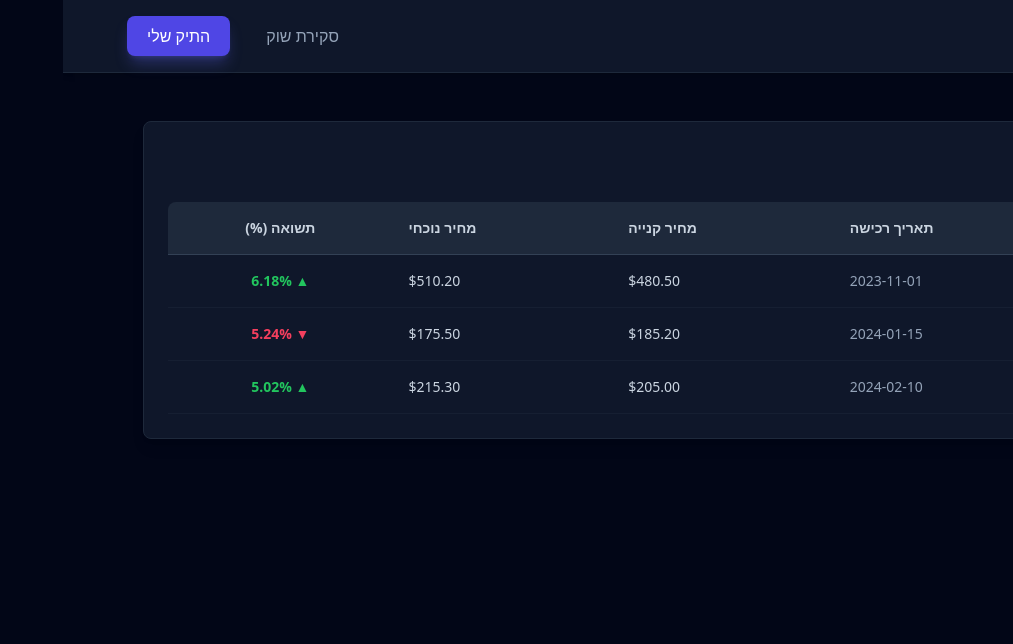
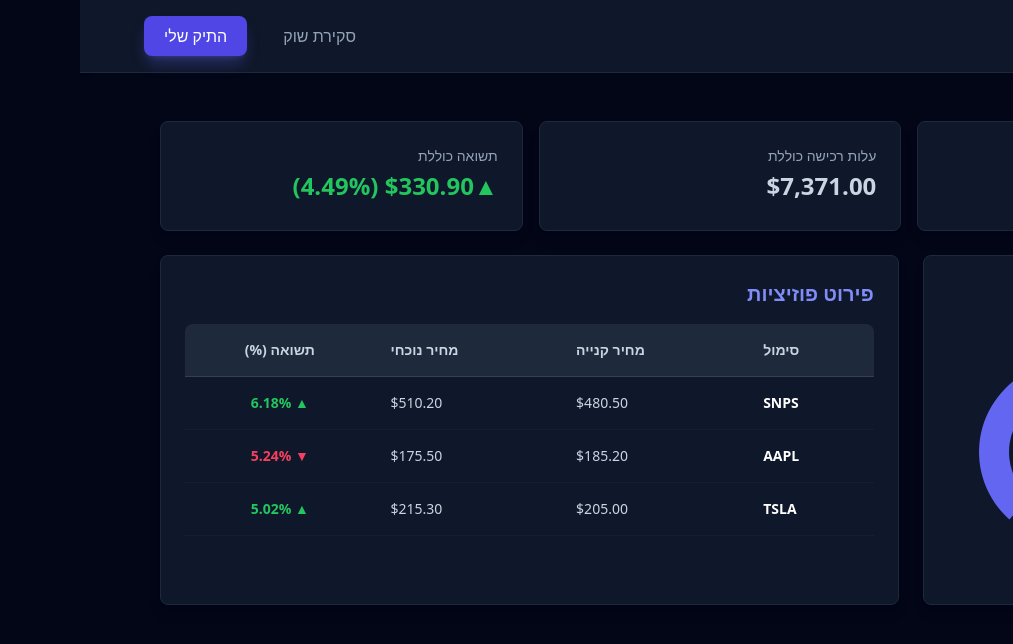
Before and after one commit to DanV-Codes/market-dashboard, a React (Create React App) app: page / in a window 1280 px wide. Both pictures are taken after a click on the button "התיק שלי". Shown: the top 644 px of the page, without its empty margins (267-1280 px from the left). Built offline with nearby package versions, Linux system fonts and the light colour scheme.

Commit message:
feat: added Recharts interactive donut chart with side legend

```diff
--- a/src/components/PortfolioTracker.js
+++ b/src/components/PortfolioTracker.js
@@ -1,52 +1,131 @@
 import React from 'react';
+// 1. ייבוא ספריות הגרפים
+import { PieChart, Pie, Cell, Tooltip, Legend, ResponsiveContainer } from 'recharts';
 
-// מסד הנתונים האישי שלך
 const myPortfolio = [
   { symbol: "SNPS", buyDate: "2023-11-01", buyPrice: 480.50, quantity: 10 },
   { symbol: "AAPL", buyDate: "2024-01-15", buyPrice: 185.20, quantity: 5 },
-  { symbol: "TSLA", buyDate: "2024-02-10", buyPrice: 205.00, quantity: 8 } // הוספתי עוד מניה בשביל הדוגמה
+  { symbol: "TSLA", buyDate: "2024-02-10", buyPrice: 205.00, quantity: 8 }
 ];
 
-// סימולציה של מחירי הבורסה נכון לרגע זה (Market Data)
 const currentMarketPrices = {
   "SNPS": 510.20,
   "AAPL": 175.50,
   "TSLA": 215.30
 };
 
+// צבעים לפרוסות העוגה (השתמשתי בצבעים שמשתלבים עם פלטת ה-Tailwind שלנו)
+const COLORS = ['#6366f1', '#14b8a6', '#f59e0b', '#ec4899', '#8b5cf6'];
+
 const PortfolioTracker = () => {
+  const formatCurrency = (value) => {
+    return value.toLocaleString('en-US', {
+      style: 'currency',
+      currency: 'USD',
+      minimumFractionDigits: 2,
+      maximumFractionDigits: 2
+    });
+  };
+
+  const totalCost = myPortfolio.reduce((sum, item) => sum + (item.buyPrice * item.quantity), 0);
+  const totalValue = myPortfolio.reduce((sum, item) => sum + (currentMarketPrices[item.symbol] * item.quantity), 0);
+  const totalProfitNominal = totalValue - totalCost;
+  const totalProfitPercent = (totalProfitNominal / totalCost) * 100;
+  const isTotalPositive = totalProfitNominal >= 0;
+
+  // 2. הכנת הנתונים לגרף: מחשבים את שווי הפרוסה של כל מניה
+  const pieData = myPortfolio.map((item) => ({
+    name: item.symbol,
+    value: currentMarketPrices[item.symbol] * item.quantity,
+  }));
+
   return (
+    <div className="space-y-6">
+      {/* אזור כרטיסי הסיכום */}
+      <div className="grid grid-cols-1 md:grid-cols-3 gap-4">
         <div className="p-6 bg-slate-900 rounded-lg shadow-lg border border-slate-800">
-      <h2 className="text-2xl font-bold mb-6 text-indigo-400">התיק האישי שלי</h2>
+          <h3 className="text-slate-400 text-sm font-medium mb-1">שווי התיק הנוכחי</h3>
+          <p className="text-3xl font-black text-white">{formatCurrency(totalValue)}</p>
+        </div>
+        <div className="p-6 bg-slate-900 rounded-lg shadow-lg border border-slate-800">
+          <h3 className="text-slate-400 text-sm font-medium mb-1">עלות רכישה כוללת</h3>
+          <p className="text-2xl font-bold text-slate-300">{formatCurrency(totalCost)}</p>
+        </div>
+        <div className="p-6 bg-slate-900 rounded-lg shadow-lg border border-slate-800">
+          <h3 className="text-slate-400 text-sm font-medium mb-1">תשואה כוללת</h3>
+          <p className={`text-2xl font-bold flex items-center gap-2 ${isTotalPositive ? 'text-green-500' : 'text-rose-500'}`}>
+            {isTotalPositive ? '▲' : '▼'}
+            {formatCurrency(Math.abs(totalProfitNominal))} ({Math.abs(totalProfitPercent).toFixed(2)}%)
+          </p>
+        </div>
+      </div>
 
+      {/* אזור תוכן מרכזי: חלוקה ל-2 עמודות במסכים גדולים */}
+      <div className="grid grid-cols-1 lg:grid-cols-3 gap-6">
+
+        {/* הגרף תופס עמודה 1 */}
+        <div className="p-6 bg-slate-900 rounded-lg shadow-lg border border-slate-800 lg:col-span-1">
+          <h2 className="text-xl font-bold mb-4 text-indigo-400">התפלגות התיק</h2>
+          <div className="h-64 w-full">
+            <ResponsiveContainer width="100%" height="100%">
+              <PieChart>
+                <Pie
+                  data={pieData}
+                  cx="50%"
+                  cy="50%"
+                  innerRadius={60} /* זה יוצר חור באמצע - Donut Chart */
+                  outerRadius={90} /* הגדלנו את הרדיוס כדי שהגרף יהיה גדול יותר */
+                  paddingAngle={5} /* רווח קטן בין הפרוסות שייראה יוקרתי */
+                  dataKey="value"
+                  stroke="none"
+                >
+                  {pieData.map((entry, index) => (
+                    <Cell key={`cell-${index}`} fill={COLORS[index % COLORS.length]} />
+                  ))}
+                </Pie>
+                {/* חלון צף כשמרחפים עם העכבר */}
+                <Tooltip
+                  formatter={(value) => formatCurrency(value)}
+                  contentStyle={{ backgroundColor: '#0f172a', borderColor: '#1e293b', borderRadius: '8px' }}
+                  itemStyle={{ color: '#fff', fontWeight: 'bold' }}
+                />
+                {/* המקרא שלנו - הגדרנו לו להיות אנכי ובצד */}
+                <Legend
+                  layout="vertical"
+                  verticalAlign="middle"
+                  align="right"
+                  iconType="circle"
+                  wrapperStyle={{ fontSize: '15px', color: '#cbd5e1' }}
+                />
+              </PieChart>
+            </ResponsiveContainer>
+          </div>
+        </div>
+
+        {/* הטבלה תופסת 2 עמודות */}
+        <div className="p-6 bg-slate-900 rounded-lg shadow-lg border border-slate-800 lg:col-span-2">
+          <h2 className="text-xl font-bold mb-4 text-indigo-400">פירוט פוזיציות</h2>
           <div className="overflow-x-auto">
             <table className="min-w-full text-left text-sm">
               <thead className="border-b border-slate-700 bg-slate-800 text-slate-300">
                 <tr>
                   <th className="p-4 font-semibold rounded-tr-lg">סימול</th>
-              <th className="p-4 font-semibold">תאריך רכישה</th>
                   <th className="p-4 font-semibold">מחיר קנייה</th>
                   <th className="p-4 font-semibold">מחיר נוכחי</th>
-              <th className="p-4 font-semibold rounded-tl-lg text-center">תשואה (%)</th>
+                  <th className="p-4 font-semibold text-center rounded-tl-lg">תשואה (%)</th>
                 </tr>
               </thead>
               <tbody>
                 {myPortfolio.map((item, index) => {
-              // שליפת המחיר העדכני של המניה מהסימולציה שלנו
                   const currentPrice = currentMarketPrices[item.symbol];
-
-              // חישוב התשואה: (נוכחי - קנייה) חלקי קנייה כפול 100
                   const profitPercent = ((currentPrice - item.buyPrice) / item.buyPrice) * 100;
-
-              // האם אנחנו ברווח? (גדול או שווה לאפס)
                   const isPositive = profitPercent >= 0;
 
                   return (
                     <tr key={index} className="border-b border-slate-800/50 hover:bg-slate-800/80 transition-colors">
                       <td className="p-4 font-bold text-white">{item.symbol}</td>
-                  <td className="p-4 text-slate-400">{item.buyDate}</td>
-                  <td className="p-4 text-slate-300">${item.buyPrice.toFixed(2)}</td>
-                  <td className="p-4 text-slate-300">${currentPrice.toFixed(2)}</td>
+                      <td className="p-4 text-slate-300">{formatCurrency(item.buyPrice)}</td>
+                      <td className="p-4 text-slate-300">{formatCurrency(currentPrice)}</td>
                       <td className={`p-4 font-bold flex items-center justify-center gap-1 ${isPositive ? 'text-green-500' : 'text-rose-500'}`}>
                         {isPositive ? '▲' : '▼'} {Math.abs(profitPercent).toFixed(2)}%
                       </td>
@@ -57,6 +136,9 @@ const PortfolioTracker = () => {
             </table>
           </div>
         </div>
+
+      </div>
+    </div>
   );
 };
 
```
Lines whose indentation alone changed are shown as unchanged.
